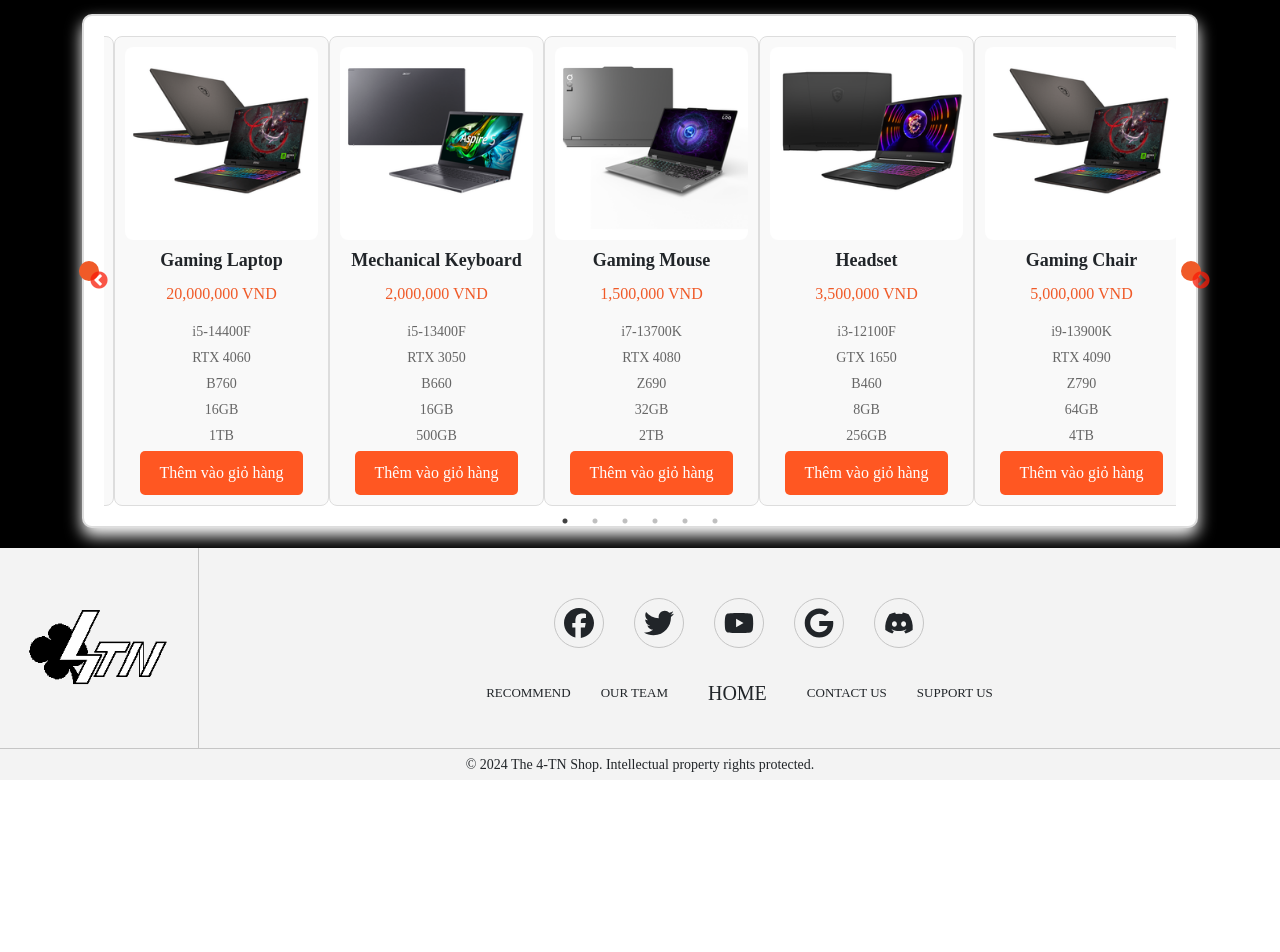
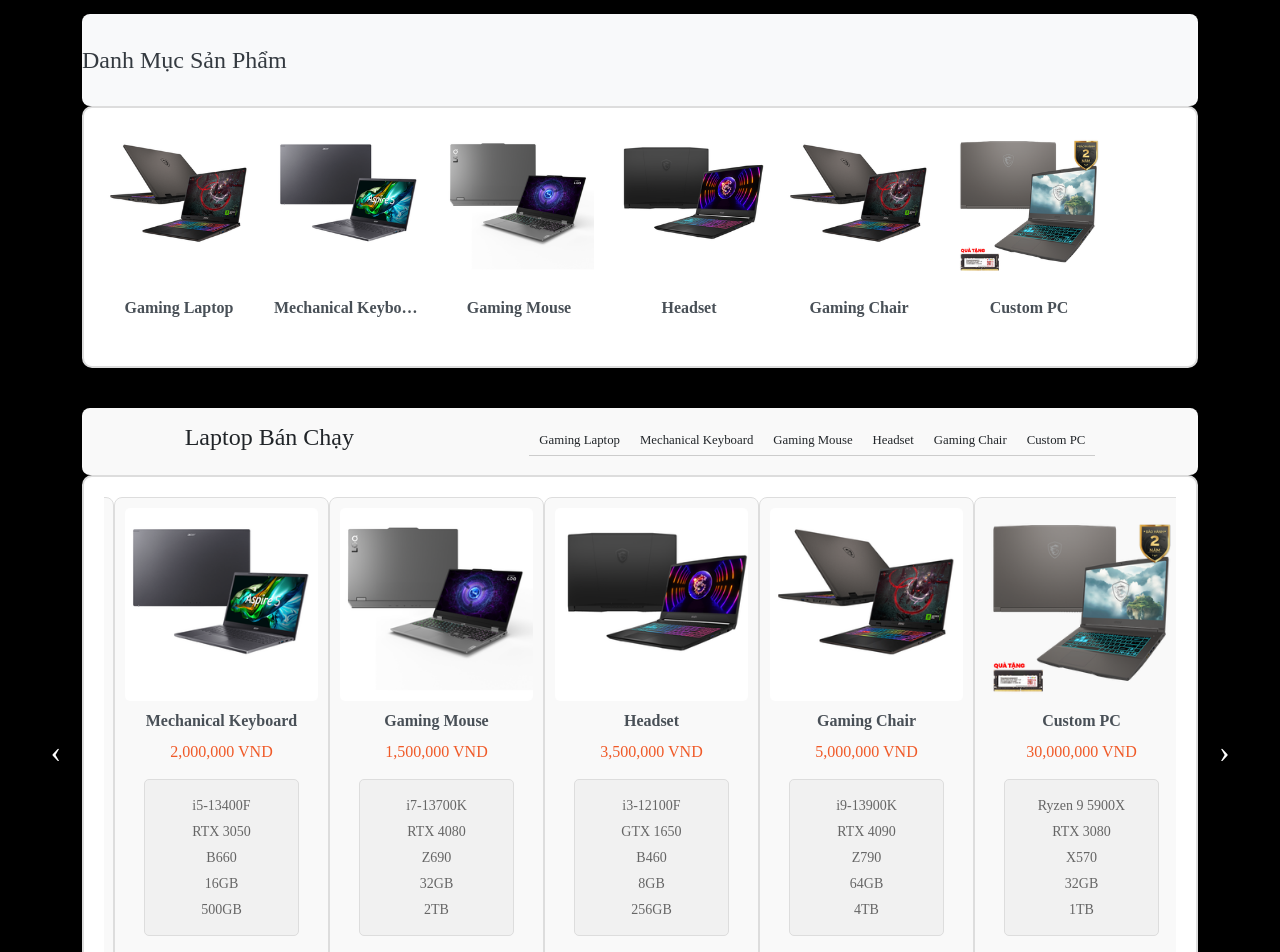
Before and after one commit to BrianOtaku/SaleWebFrontEnd, a React (Create React App) app: page / in a window 1280 px wide. Shown: the part 800-1752 px from the top of the page. Before the commit the page ends 1580 px from the top, so only its background shows below. Built offline with nearby package versions, Linux system fonts and the light colour scheme.

Commit message:
Thêm thanh menu & chỉnh lại giao diện content

```diff
--- a/src/styles/content.css
+++ b/src/styles/content.css
@@ -3,15 +3,42 @@
     background-color: black;
     padding: 20px;
 }
+/* style cho thanh menu */
+.laptop-menu {
+    margin-top: 10px;
+    background-color: #f9f9f9;
+    border-radius: 8px;
+    padding: 15px;
+    box-shadow: 0 2px 10px rgba(0, 0, 0, 0.1);
+    display: flex;
+    justify-content: space-around;
+    align-items: center;
+    font-size: 0.8em;
+    width: 90%;
+    margin-left: 5%;
+}
 
+.laptop-menu ul {
+    list-style-type: none;
+    padding: 0;
+    margin: 0;
+    display: flex;
+}
+
+.laptop-menu li {
+    padding: 10px;
+    transition: background-color 0.3s;
+}
+
+/* style cho slide sản phẩm bán chạy */
 .product-slider {
     padding: 20px;
-    width: 90%; /* Giới hạn chiều rộng */
-    margin: auto; /* Căn giữa slider */
-    border: 2px solid #ddd; /* Thêm border */
-    border-radius: 10px; /* Bo tròn các góc */
-    background-color: #fff; /* Màu nền trắng cho khung */
-    box-shadow: 0 8px 16px white; /* Đổ bóng nhẹ */
+    width: 90%;
+    margin: auto;
+    border: 2px solid #ddd;
+    border-radius: 10px;
+    background-color: #fff;
+
 }
 
 .product-card {
@@ -46,28 +73,94 @@
     margin-bottom: 15px;
 }
 
+/* style cho danh sách sản phẩm */
+.product-categories {
+    background-color: #f8f9fa;
+    border-radius: 8px;
+    margin-bottom: 0px;
+    margin-left:5%;
+    width: 90%;
+    height: 11.5vh;
+    display: flex;
+    align-items: center;
+}
+
+.product-categories h4 {
+    color: #343a40;
+    margin: 0;
+}
+
+.product-slider {
+    margin-bottom: 40px;
+}
+
+.product-list {
+    list-style: none;
+    padding: 0;
+    display: flex;
+    overflow-x: auto;
+}
+
+.product-item {
+    margin-right: 20px;
+    text-align: center;
+    flex: 0 0 auto;
+    width: 150px;
+    transition: transform 0.2s;
+}
+
+.product-item:hover {
+    transform: scale(1.05);
+}
+
+.product-image {
+    width: 100%;
+    height: auto;
+    border-radius: 5px;
+}
+
+.product-name {
+    display: block;
+    margin-top: 8px;
+    font-size: 16px;
+    color: #495057;
+    text-overflow: ellipsis;
+    overflow: hidden;
+    white-space: nowrap;
+}
+
+/* style button */
+.button{
+    display: flex;
+    justify-content: center;
+}
 .add-to-cart-button {
-    background-color: #ff5722;
+    background-color: #13d8df;
     color: white;
-    padding: 10px 20px;
+    padding: 0px 8px;
     border: none;
-    border-radius: 5px;
+    border-radius: 10px;
     cursor: pointer;
     transition: background-color 0.3s ease;
+    width: 40%;
+    margin: 1% ;
+    font-size: 0.7em;
+
 }
 
 .add-to-cart-button:hover {
-    background-color: #e64a19;
+    background-color: #ff5722;
 }
 
+/* style cho dấu mũi tên và khung thông tin sản phẩm */
 .specs-box {
-    border: 1px solid #ddd; /* Viền bao quanh khung specs */
-    border-radius: 5px; /* Bo tròn góc */
-    padding: 10px; /* Khoảng cách bên trong */
-    background-color: #f1f1f1; /* Màu nền nhạt */
-    margin-bottom: 15px; /* Khoảng cách giữa specs và nút 'Thêm vào giỏ hàng' */
-    max-width: 80%; /* Giới hạn chiều rộng khung specs */
-    margin: 0 auto; /* Căn giữa khung specs */
+    border: 1px solid #ddd;
+    border-radius: 5px;
+    padding: 10px;
+    background-color: #f1f1f1;
+    margin-bottom: 15px;
+    max-width: 80%;
+    margin: 0 auto;
     margin-bottom: 20px;
 }
 
@@ -83,32 +176,36 @@
     margin: 5px 0;
 }
 
-.slick-arrow {
-    background-color: #f05a28; /* Màu nền của nút */
-    color: white; /* Màu chữ */
-    border-radius: 50%;
-    padding: 10px;
-    cursor: pointer;
-    z-index: 1; /* Đảm bảo mũi tên không bị che khuất */
+.slick-prev, .slick-next {
+    font-size: 2rem;
+    color: white;
+    z-index: 1;
+    position: absolute;
+    background-color: transparent;
+    border: none;
+    width: auto;
+    height: auto;
 }
 
-.slick-arrow:hover {
-    background-color: #e64a19; /* Màu nền khi hover */
+.slick-prev {
+    left: -2%;
 }
 
-.slick-prev, .slick-next {
-    background-color: #f05a28; /* Màu nền của mũi tên */
-    color: white; /* Màu chữ */
-    border-radius: 50%;
-    padding: 10px;
-    z-index: 1;
-    transition: background-color 0.3s ease;
+.slick-next {
+    right: -2%;
 }
 
 .slick-prev:hover, .slick-next:hover {
-    background-color: #e64a19; /* Màu nền khi hover */
+    color: #ce1952;
 }
 
 .slick-prev:before, .slick-next:before {
-    color: rgb(248, 29, 9); /* Đổi màu dấu mũi tên */
+    content: none;
 }
+
+.slick-prev:after, .slick-next:after {
+    font-size: 2rem;
+    color: rgb(0, 0, 0);
+    position: relative;
+    top: -1px;
+}
--- a/src/templates/content.tsx
+++ b/src/templates/content.tsx
@@ -1,10 +1,38 @@
-import React from 'react';
+import React, { useState } from 'react';
 import 'slick-carousel/slick/slick.css';
 import 'slick-carousel/slick/slick-theme.css';
 import Slider from 'react-slick';
-import '../styles/content.css'; // File CSS tùy chỉnh style
+import '../styles/content.css';
+
+const CustomPrevArrow = (props: any) => {
+    const { className, style, onClick } = props;
+    return (
+        <div
+            className={className}
+            style={{ ...style, display: "block", left: "-5%" }}
+            onClick={onClick}
+        >
+            ‹
+        </div>
+    );
+};
+
+const CustomNextArrow = (props: any) => {
+    const { className, style, onClick } = props;
+    return (
+        <div
+            className={className}
+            style={{ ...style, display: "block", right: "-5%" }}
+            onClick={onClick}
+        >
+            ›
+        </div>
+    );
+};
 
 function Content() {
+    const [selectedLaptop, setSelectedLaptop] = useState<string | null>(null);
+    // sản phẩm tự thêm đê test bố cục
     const products = [
         {
             id: 1,
@@ -50,28 +78,31 @@ function Content() {
         },
     ];
 
-    // Cài đặt của slider (tạm gán kiểu any)
     const settings: any = {
         dots: true,
         infinite: true,
         speed: 500,
         slidesToShow: 5,
         slidesToScroll: 1,
+        autoplay: true,
+        autoplaySpeed: 3000,
+        prevArrow: <CustomPrevArrow />,
+        nextArrow: <CustomNextArrow />,
         responsive: [
             {
-                breakpoint: 1024, // Với kích thước màn hình dưới 1024px
+                breakpoint: 1024,
                 settings: {
                     slidesToShow: 3,
                 }
             },
             {
-                breakpoint: 600, // Với kích thước màn hình dưới 600px
+                breakpoint: 600,
                 settings: {
                     slidesToShow: 2,
                 }
             },
             {
-                breakpoint: 480, // Với kích thước màn hình dưới 480px
+                breakpoint: 480,
                 settings: {
                     slidesToShow: 1,
                 }
@@ -81,20 +112,53 @@ function Content() {
 
     return (
         <div className='contentContainer'>
+            <div className="product-categories">
+                <h4>Danh Mục Sản Phẩm</h4>
+            </div>
             <div className="product-slider">
-                {/* Truyền trực tiếp các props vào Slider */}
+            <ul className="product-list">
+                    {products.map(product => (
+                        <li key={product.id} className="product-item">
+                            <img src={product.image} alt={product.name} className="product-image" />
+                            <span className="product-name">{product.name}</span>
+                        </li>
+                    ))}
+                </ul>
+            </div>
+
+            <div className="laptop-menu">
+                <h4>Laptop Bán Chạy</h4>
+                <ul>
+                    {products.map(product => (
+                        <li
+                            key={product.id}
+                            onClick={() => setSelectedLaptop(product.name)}
+                            style={{ cursor: 'pointer', padding: '5px 10px', borderBottom: '1px solid #ccc' }}
+                        >
+                            {product.name}
+                        </li>
+                    ))}
+                </ul>
+            </div>
+
+            <div className="product-slider">
                 <Slider {...settings}>
                     {products.map(product => (
                         <div key={product.id} className="product-card">
                             <img src={product.image} alt={product.name} className="product-image" />
                             <h2 className="product-name">{product.name}</h2>
                             <p className="product-price">{product.price}</p>
-                            <ul className="specs">
-                                {product.specs.map((spec, index) => (
-                                    <li key={index}>{spec}</li>
-                                ))}
-                            </ul>
-                            <button className="add-to-cart-button">Thêm vào giỏ hàng</button>
+                            <div className="specs-box">
+                                <ul className="specs">
+                                    {product.specs.map((spec, index) => (
+                                        <li key={index} className="spec-item">{spec}</li>
+                                    ))}
+                                </ul>
+                            </div>
+                            <div className="button">
+                                <button className="add-to-cart-button">Mua</button>
+                                <button className="add-to-cart-button">Thêm vào giỏ hàng</button>
+                            </div>
                         </div>
                     ))}
                 </Slider>
```
